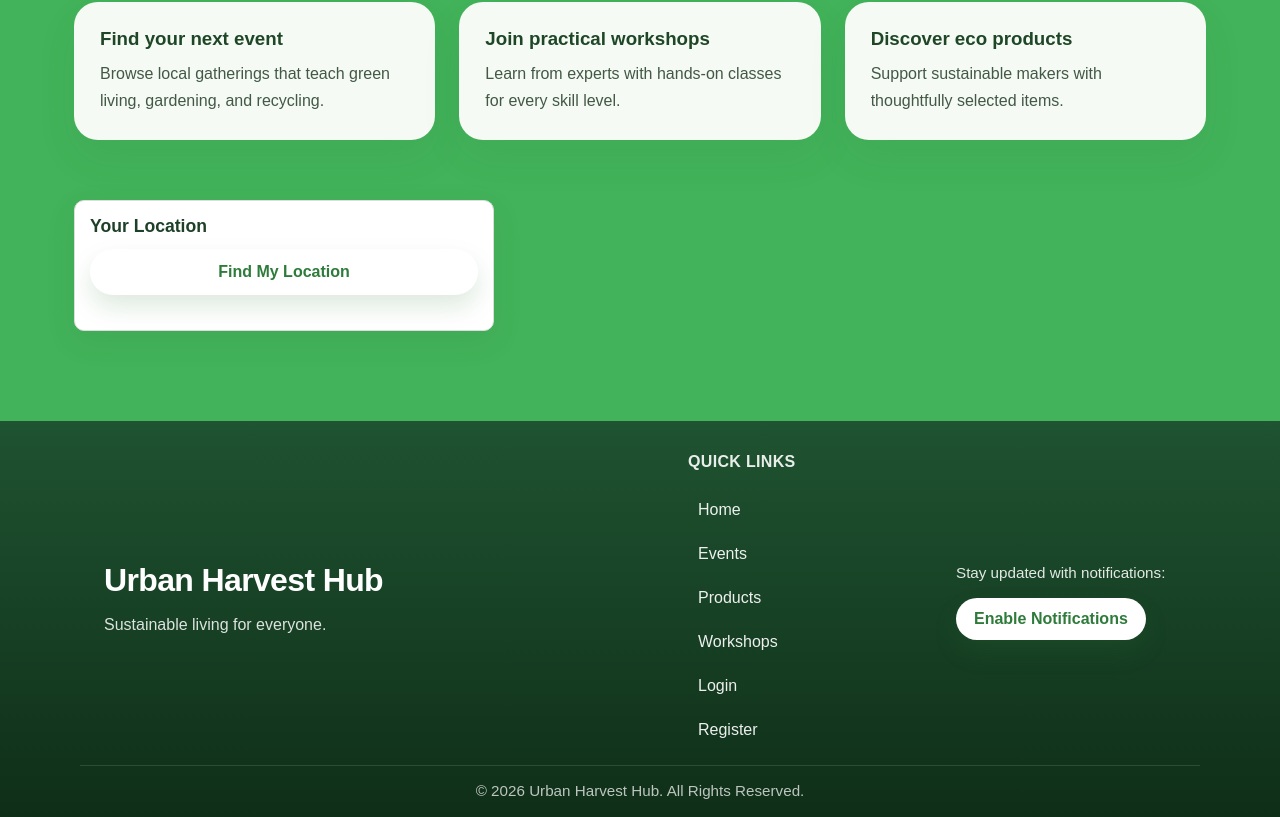
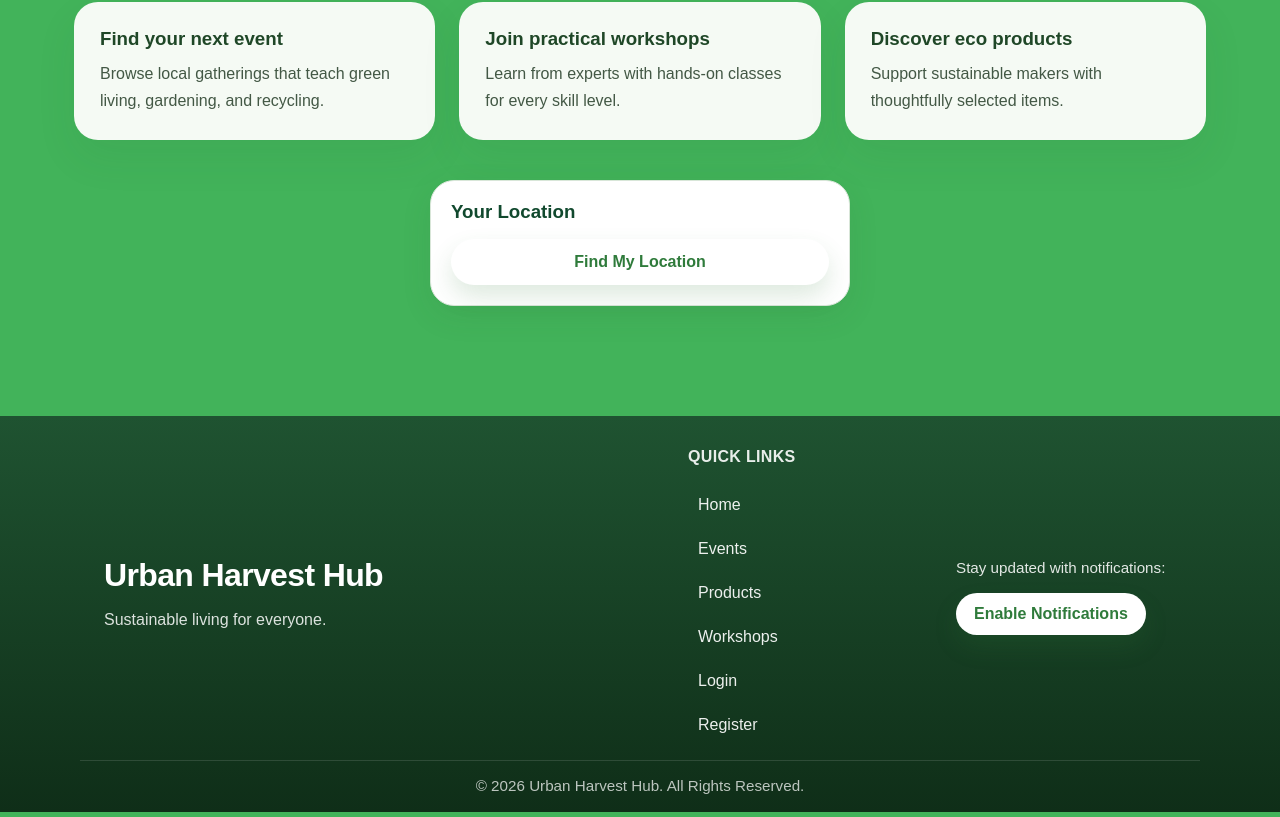
Before and after one commit to Chamodi2004/Urban_Harvest_PWA, a React (Vite) app in the folder frontend/: page / in a window 1280 px wide. Shown: the part 1170-1987 px from the top of the page. Built offline with nearby package versions, Linux system fonts and the light colour scheme.

Commit message:
locationfinder fixed

```diff
--- a/frontend/src/components/LocationFinder.jsx
+++ b/frontend/src/components/LocationFinder.jsx
@@ -19,6 +19,7 @@ function LocationFinder() {
       (position) => {
         const lat = position.coords.latitude.toFixed(5);
         const lng = position.coords.longitude.toFixed(5);
+
         setLocation(`${lat}, ${lng}`);
         setLoading(false);
       },
@@ -26,13 +27,16 @@ function LocationFinder() {
         setError(err.message || "Unable to retrieve location");
         setLoading(false);
       },
-			{ enableHighAccuracy: true, timeout: 10000 }
+      {
+        enableHighAccuracy: true,
+        timeout: 10000,
+      }
     );
   };
 
   return (
-		<div className="card" style={{ maxWidth: 420 }}>
-			<h3 style={{ marginTop: 0 }}>Your Location</h3>
+    <div className="location-card">
+      <h3>Your Location</h3>
 
       <button
         className="secondary-btn"
@@ -44,23 +48,26 @@ function LocationFinder() {
       </button>
 
       {location && (
-				<p style={{ marginTop: 12 }}>
+        <p className="location-text">
           <strong>Coordinates:</strong> {location}
-					{" "}
+
           <a
             href={`https://www.google.com/maps/search/?api=1&query=${encodeURIComponent(
               location
             )}`}
             target="_blank"
             rel="noreferrer"
-						style={{ display: "inline-block", marginLeft: 8 }}
           >
-						View on map
+            View on Map
           </a>
         </p>
       )}
 
-			{error && <p style={{ color: "#b00020", marginTop: 12 }}>{error}</p>}
+      {error && (
+        <p className="location-error">
+          {error}
+        </p>
+      )}
     </div>
   );
 }
--- a/frontend/src/index.css
+++ b/frontend/src/index.css
@@ -246,7 +246,7 @@ body.dark .about-copy li::before {
   margin: 0 auto;
 }
 
-/* Helper to vertically center content while accounting for fixed navbar */
+
 .center-page {
   display: flex;
   align-items: center;
@@ -647,6 +647,111 @@ body.dark .navbar {
   color: #11492e;
 }
 
+/* =========================
+   LOCATION CARD FIX
+========================= */
+
+.location-card {
+  width: 100%;
+  max-width: 420px;
+
+  background: #fff;
+  border: 1px solid #d8e6d8;
+  border-radius: 24px;
+
+  padding: 20px;
+
+  box-shadow: 0 10px 30px rgba(45, 84, 45, 0.1);
+
+  height: auto;
+  min-height: auto;
+
+  margin: 0 auto;
+}
+
+.location-card h3 {
+  margin-bottom: 16px;
+  color: #11492e;
+}
+
+.location-text {
+  margin-top: 12px;
+  word-break: break-word;
+}
+
+.location-text a {
+  display: inline-block;
+  margin-left: 8px;
+  color: #2f7b3b;
+  font-weight: 600;
+}
+
+.location-error {
+  color: #b00020;
+  margin-top: 12px;
+}
+
+/* =========================
+   SUPPORT ROW FIX
+========================= */
+
+.support-row {
+  display: flex;
+  justify-content: center;
+  align-items: flex-start;
+  flex-wrap: wrap;
+  gap: 20px;
+}
+
+/* =========================
+   CARD HEIGHT FIX
+========================= */
+
+.card {
+  height: auto !important;
+}
+
+/* =========================
+   MOBILE FIXES
+========================= */
+
+@media (max-width: 768px) {
+
+  .page {
+    padding-top: 90px;
+  }
+
+  .hero-section,
+  .about-section {
+    grid-template-columns: 1fr;
+  }
+
+  .hero-copy {
+    order: 2;
+  }
+
+  .hero-visual {
+    order: 1;
+  }
+
+  .hero-visual img,
+  .about-image img {
+    max-height: 250px;
+  }
+
+  .home-features {
+    grid-template-columns: 1fr;
+  }
+
+  .location-card {
+    max-width: 100%;
+  }
+
+  .logo {
+    max-width: 160px;
+  }
+}
+
 /* Footer */
 .site-footer {
   background: linear-gradient(180deg, #1f5331 0%, #0f2e18 100%);
```
Lines whose indentation alone changed are shown as unchanged.
